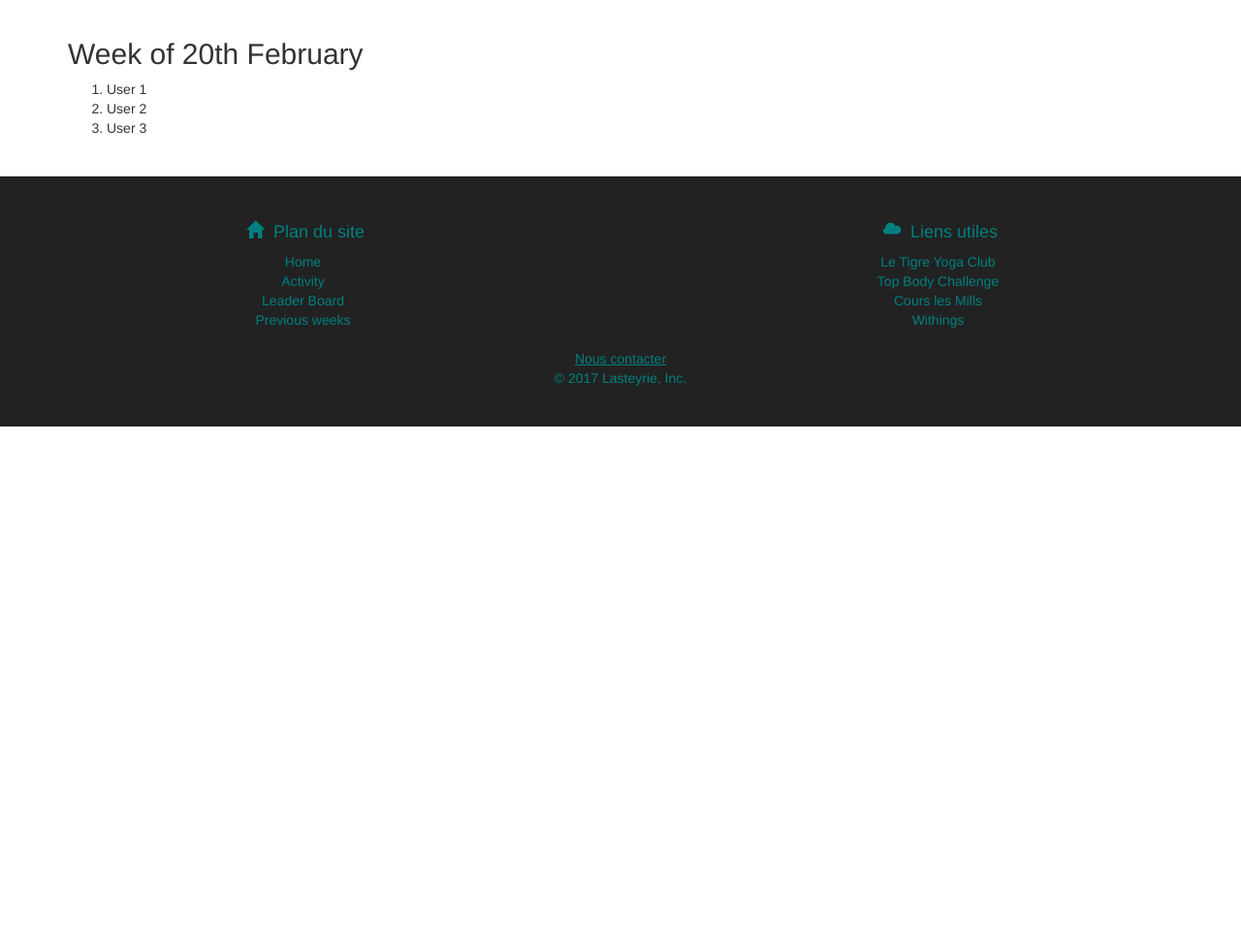
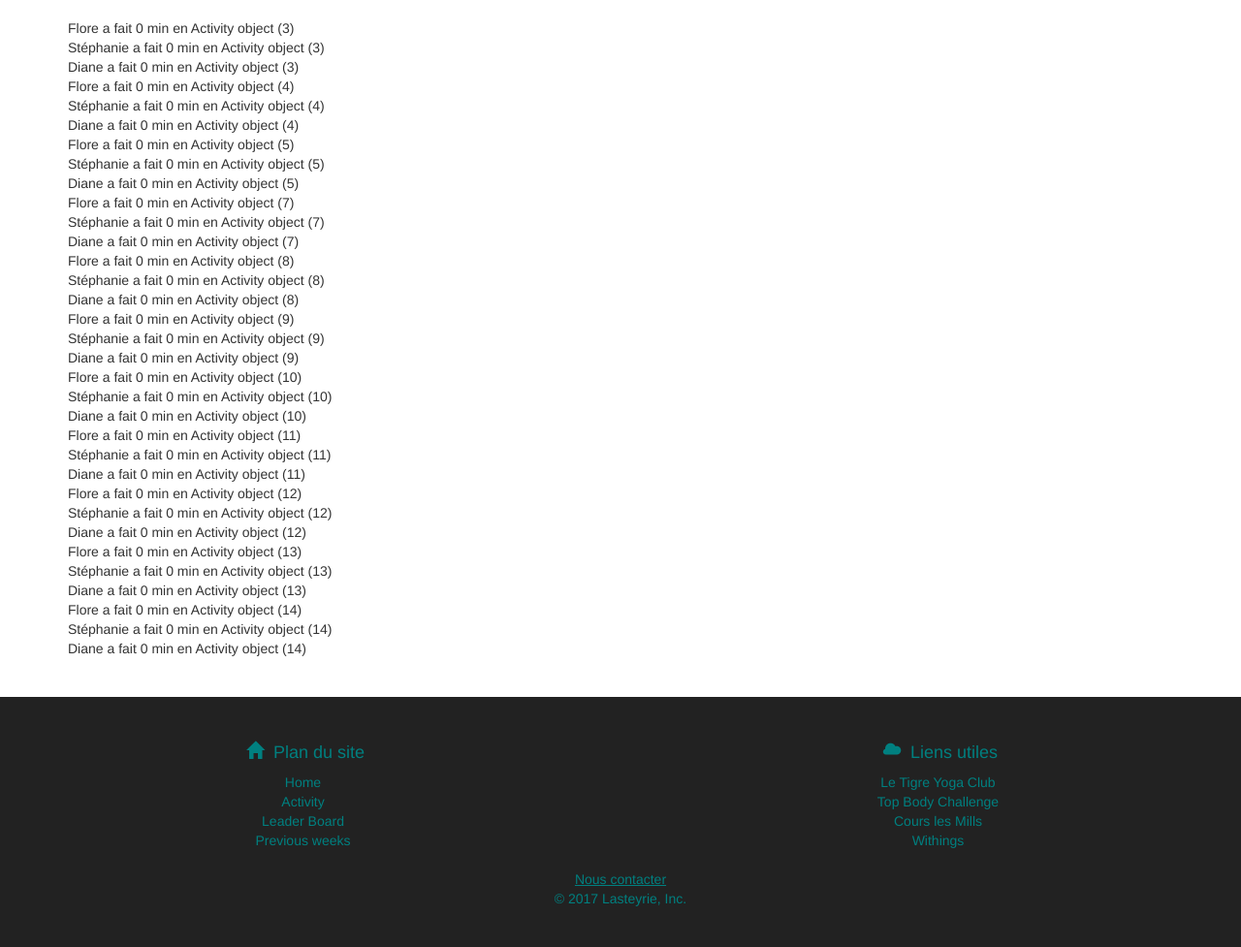
Before and after one commit to floredelasteyrie/yogaintensivclub, a Django app: page /leaderboard/ in a window 1280 px wide. Shown: the part 51-1028 px from the top of the page at 97% size. Before the commit the page ends 491 px from the top, so only its background shows below. Run offline with Django 3.2, Linux system fonts and the light colour scheme; a user stored in the database is signed in; data comes from the database, SQL or seed files in the repository; both versions use the stored data as it was after the commit; some libraries are stand-ins or nearby versions.

Commit message:
MAJ 20/04
- Ajout de la view leaderboard
- admin_activity plus lisible

```diff
--- a/yoga/templates/leaderboard.html
+++ b/yoga/templates/leaderboard.html
@@ -11,13 +11,10 @@
 
 {% block content %}
 
-		<h2> Week of 20th February </h2>
-		<ol>
-			<li> User 1</li>
-			<li> User 2 </li>
-			<li> User 3 </li>
-		</ol>
 		<p>
+        {%  for tab in tableau %}
+            {{ tab.utilisateur.first_name }} a fait {{ tab.temps }} min en {{ tab.sport }} </br>
+        {% endfor %}
 		</p>
 
 {% endblock %}
--- a/yoga/views.py
+++ b/yoga/views.py
@@ -55,7 +55,7 @@ def activity(request):
     if not request.user.is_authenticated:
         return redirect("/login")
 
-    activity = Activity.objects.all()
+    activity = Activity.objects.all().order_by("-date")
     return render(request, "activity.html", {'activitées' :activity})
 
 def suppr_activity(request,id):
@@ -73,7 +73,25 @@ def leaderboard(request):
     if not request.user.is_authenticated:
         return redirect("/login")
 
-    return render(request, "leaderboard.html")
+    userlist = User.objects.all()
+    sportlist = Activity.objects.all()
+    tableau = []
+    print(len(userlist))
+    compteur = 0
+    for sport in sportlist:
+        for utilisateur in userlist:
+            activitylist = Activity.objects.filter(user=utilisateur,sport=sport)
+            temps = 0
+            for activitée in activitylist:
+                temps += activitée.durée
+            trinome = {'temps': temps, 'utilisateur': utilisateur, 'sport': sport }
+            print(trinome)
+            print(compteur)
+            tableau.append(trinome)
+            compteur += 1
+
+
+    return render(request, "leaderboard.html",locals())
 
 def previousweeks(request):
     if not request.user.is_authenticated:
--- a/yoga_app/settings.py
+++ b/yoga_app/settings.py
@@ -106,7 +106,7 @@ AUTH_PASSWORD_VALIDATORS = [
 
 LANGUAGE_CODE = 'fr-FR'
 
-TIME_ZONE = 'UTC'
+TIME_ZONE = 'Europe/Paris'
 
 USE_I18N = True
 
```
Also changed, not shown: yoga/admin.py (+9 -1 lines), db.sqlite3, 1 other file.
